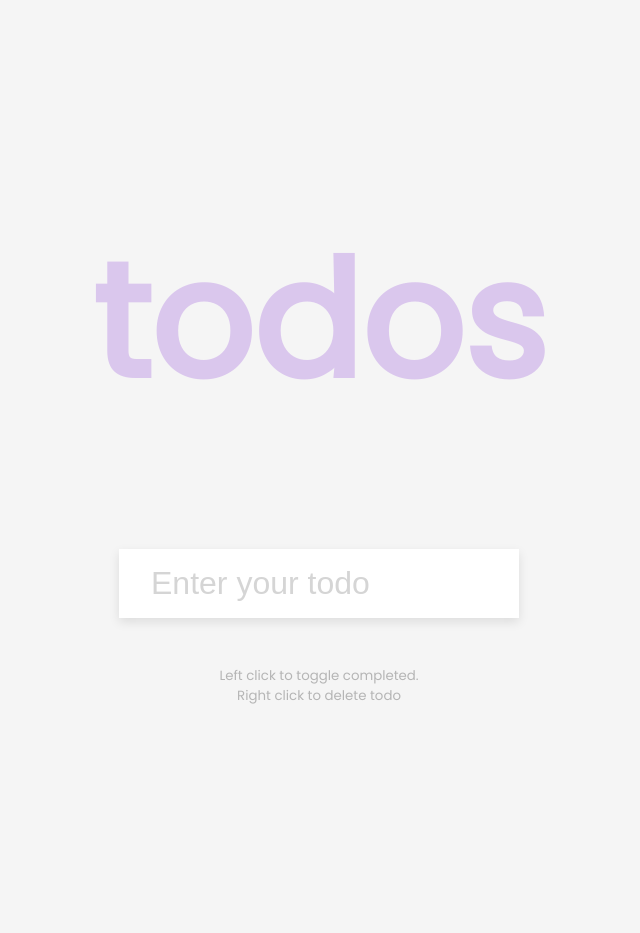
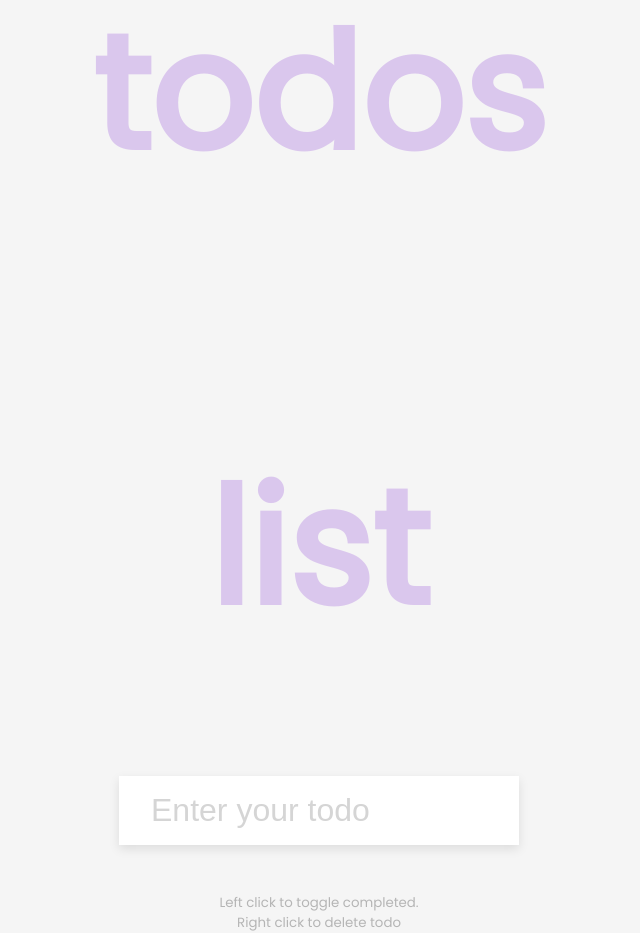
Before and after one commit to kavi-priyas/gitass-3, a plain HTML site: page index.html in a window 1280 px wide. Shown: the whole page, without its empty margins (321-961 px from the left). Before the commit the page ends 800 px from the top, so only its background shows below. Drawn offline with Linux system fonts and the light colour scheme.

Commit message:
adding 3 files

```diff
--- a/index.html
+++ b/index.html
@@ -8,6 +8,7 @@
   </head>
   <body>
     <h1>todos</h1>
+    <h1>list</h1>
     <form id="form">
       <input type="text" class="input" id="input" placeholder="Enter your todo" autocomplete="off">
 
```
